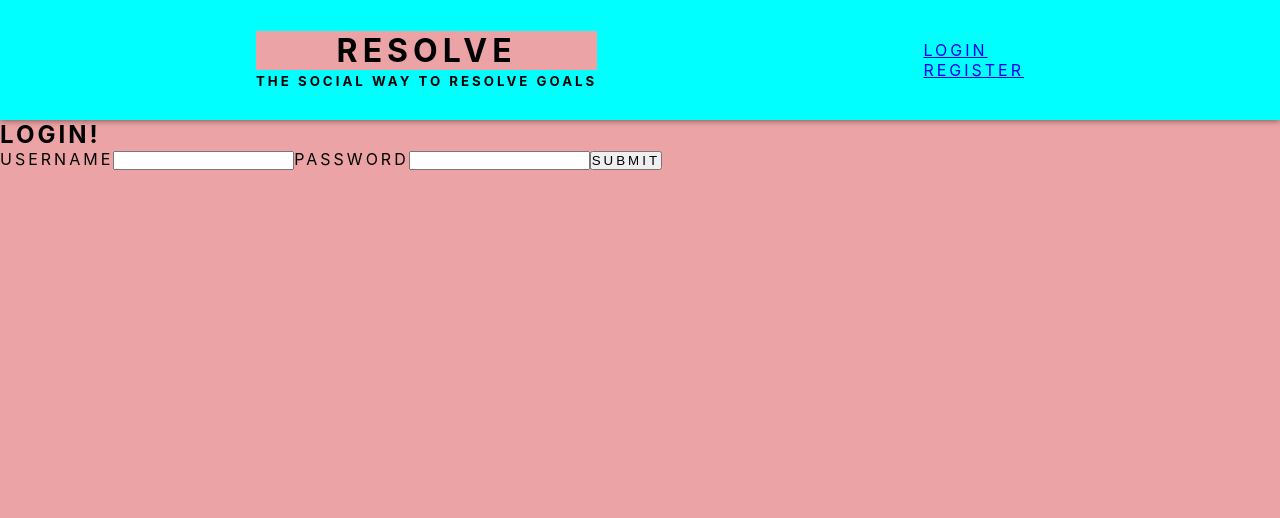
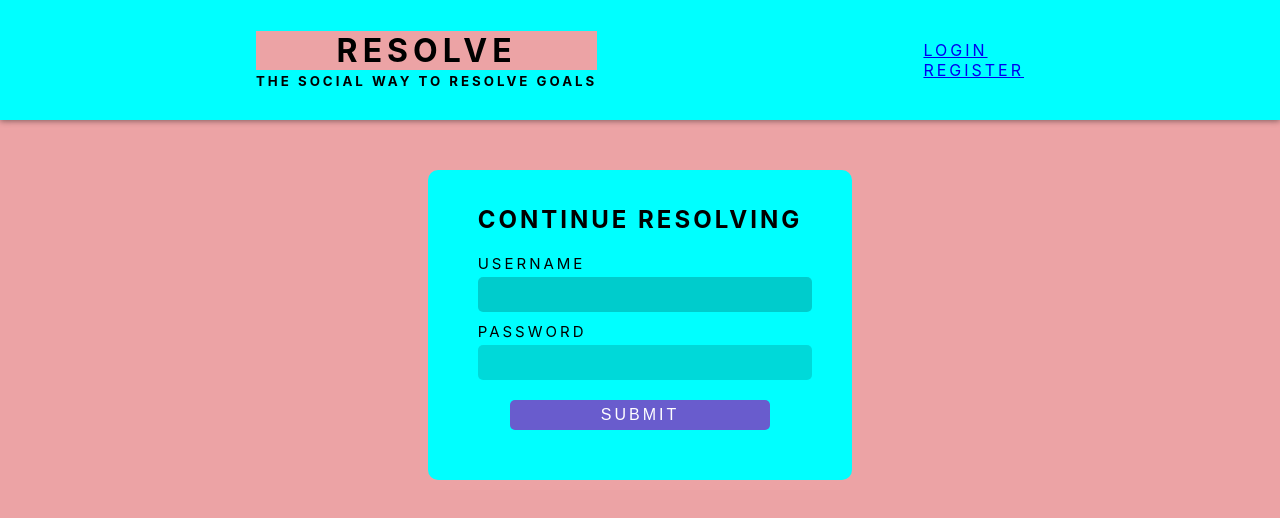
Before and after one commit to atawfique21/Resolve, a React (Create React App) app in the folder client/: page /login in a window 1280 px wide. Shown: the top 518 px of the page. Built offline with nearby package versions, Linux system fonts and the light colour scheme.

Commit message:
Finished up login and register forms

```diff
--- a/client/src/App.css
+++ b/client/src/App.css
@@ -96,3 +96,67 @@ header {
   background-color: rgba(0, 0, 0, 0.65);
   color: whitesmoke;
 }
+
+.auth {
+  display: flex;
+  flex-direction: column;
+  align-items: center;
+}
+
+form {
+  display: flex;
+  flex-direction: column;
+  min-width: 25%;
+  background-color: cyan;
+  margin-top: 50px;
+  padding: 50px;
+  border-radius: 10px;
+  min-height: 100%;
+}
+
+form > h2 {
+  text-align: center;
+  margin-top: -15px;
+  margin-bottom: 20px;
+}
+
+.field {
+  display: flex;
+  flex-direction: column;
+  margin-bottom: 10px;
+}
+
+.field > label {
+  font-size: 15px;
+  margin-bottom: 4px;
+}
+
+.field > input {
+  min-width: 100%;
+  border-radius: 5px;
+  border: hidden;
+  min-height: 25px;
+  font-size: 18px;
+  text-transform: none;
+  background-color: rgba(0, 0, 0, 0.15);
+  outline: none;
+  padding: 5px;
+  color: black;
+}
+
+.field > input:hover, .field > input:focus {
+  background-color: rgba(0, 0, 0, 0.20);
+}
+
+.submit {
+  margin-top: 10px;
+  background-color: #695ccd;
+  color: white;
+  border: hidden;
+  padding: 5px;
+  border-radius: 5px;
+  min-height: 30px;
+  align-self: center;
+  min-width: 80%;
+  font-size: 16px;
+}
--- a/client/src/Components/LoginForm.js
+++ b/client/src/Components/LoginForm.js
@@ -1,19 +1,19 @@
-import React, {Component} from 'react';
-import {Link} from 'react-router-dom';
+import React, { Component } from 'react';
+import { Link } from 'react-router-dom';
 
 export default class LoginForm extends Component {
   constructor(props) {
     super(props);
 
     this.state = {
-            username:'',
-            password:''
+      username: '',
+      password: ''
     }
   }
 
 
   handleChange = (e) => {
-        const {name,value} = e.target;
+    const { name, value } = e.target;
     this.setState({
       [name]: value
     })
@@ -21,25 +21,35 @@ export default class LoginForm extends Component {
 
   render() {
     return (
-            <form onSubmit={(e) => this.props.handleLogin(e, {username:this.state.username, password:this.state.password})}>
-                <h2>Login!</h2>
-                <label htmlFor= "username">Username</label>
+      <div className="auth">
+        <form onSubmit={(e) => this.props.handleLogin(e, { username: this.state.username, password: this.state.password })}>
+          <h2>Continue Resolving</h2>
+          <span className="field">
+            <label htmlFor="username">Username</label>
             <input
-                    type = "text"
-                    name = "username"
-                    value = {this.state.username}
-                    onChange = {this.handleChange}
+              type="text"
+              name="username"
+              value={this.state.username}
+              onChange={this.handleChange}
+              autoComplete="off"
+              autoFocus="true"
+              autoCorrect="off"
+              spellCheck="false"
             />
+          </span>
+          <span className="field">
             <label htmlFor="password">Password</label>
             <input
-                    type = "password"
-                    name = "password"
-                    value = {this.state.password}
-                    onChange = {this.handleChange}
+              type="password"
+              name="password"
+              value={this.state.password}
+              onChange={this.handleChange}
             />
-                <input type="submit"/>
+          </span>
+          <input type="submit" className="submit" />
           {/* <Link to = "/register">Register</Link>               */}
         </form>
+      </div>
     )
   }
 }
--- a/client/src/Components/RegisterForm.js
+++ b/client/src/Components/RegisterForm.js
@@ -1,4 +1,4 @@
-import React, {Component} from 'react';
+import React, { Component } from 'react';
 
 
 export default class RegisterForm extends Component {
@@ -7,17 +7,17 @@ export default class RegisterForm extends Component {
 
     this.state = {
       username: '',
-            password:'',
-            fun_fact:'',
-            location:'',
-            first_name:'',
-            last_name:'',
-            profile_pic_url:''
+      password: '',
+      fun_fact: '',
+      location: '',
+      first_name: '',
+      last_name: '',
+      profile_pic_url: ''
     }
   }
 
   handleChange = (e) => {
-        const {name,value} = e.target;
+    const { name, value } = e.target;
     this.setState({
       [name]: value
     })
@@ -25,31 +25,41 @@ export default class RegisterForm extends Component {
 
   render() {
     return (
+      <div className="auth">
         <form onSubmit={(e) => this.props.handleRegister
           (e, {
-            username:this.state.username,
-            password:this.state.password,
-            fun_fact:this.state.fun_fact,
-            location:this.state.location,
-            first_name:this.state.first_name,
-            last_name:this.state.last_name,
-            profile_pic_url:this.state.profile_pic_url
+            username: this.state.username,
+            password: this.state.password,
+            fun_fact: this.state.fun_fact,
+            location: this.state.location,
+            first_name: this.state.first_name,
+            last_name: this.state.last_name,
+            profile_pic_url: this.state.profile_pic_url
           })}>
-                <h2>Start Resolving/Register</h2>
-                <label htmlFor= "username">Username</label>
+          <h2>Start Resolving</h2>
+          <span className="field">
+            <label htmlFor="username">Username</label>
             <input
-                    type = "text"
-                    name = "username"
-                    value = {this.state.username}
-                    onChange = {this.handleChange}
+              type="text"
+              name="username"
+              value={this.state.username}
+              onChange={this.handleChange}
+              autoComplete="off"
+              autoFocus="true"
+              autoCorrect="off"
+              spellCheck="false"
             />
+          </span>
+          <span className="field">
             <label htmlFor="password">Password</label>
             <input
-                    type = "password"
-                    name = "password"
-                    value = {this.state.password}
-                    onChange = {this.handleChange}
+              type="password"
+              name="password"
+              value={this.state.password}
+              onChange={this.handleChange}
             />
+          </span>
+          <span className="field">
             <label htmlFor="fun_fact">Fun Fact</label>
             <input
               type="text"
@@ -57,6 +67,8 @@ export default class RegisterForm extends Component {
               value={this.state.fun_fact}
               onChange={this.handleChange}
             />
+          </span>
+          <span className="field">
             <label htmlFor="location">Your Location</label>
             <input
               type="text"
@@ -64,6 +76,8 @@ export default class RegisterForm extends Component {
               value={this.state.location}
               onChange={this.handleChange}
             />
+          </span>
+          <span className="field">
             <label htmlFor="first_name">First Name</label>
             <input
               type="text"
@@ -71,6 +85,8 @@ export default class RegisterForm extends Component {
               value={this.state.first_name}
               onChange={this.handleChange}
             />
+          </span>
+          <span className="field">
             <label htmlFor="last_name">Last Name</label>
             <input
               type="text"
@@ -78,6 +94,8 @@ export default class RegisterForm extends Component {
               value={this.state.last_name}
               onChange={this.handleChange}
             />
+          </span>
+          <span className="field">
             <label htmlFor="profile_pic_url">profile url</label>
             <input
               type="text"
@@ -85,8 +103,10 @@ export default class RegisterForm extends Component {
               value={this.state.profile_pic_url}
               onChange={this.handleChange}
             />
-                <input type="submit"/>
+          </span>
+          <input type="submit" className="submit" />
         </form>
+      </div>
     )
   }
 }
--- a/client/src/Components/header.js
+++ b/client/src/Components/header.js
@@ -1,6 +1,5 @@
 import React from 'react';
 import { Link, Redirect } from 'react-router-dom'
-
 
 export default class Header extends React.Component {
 
```
Lines whose indentation alone changed are shown as unchanged.
